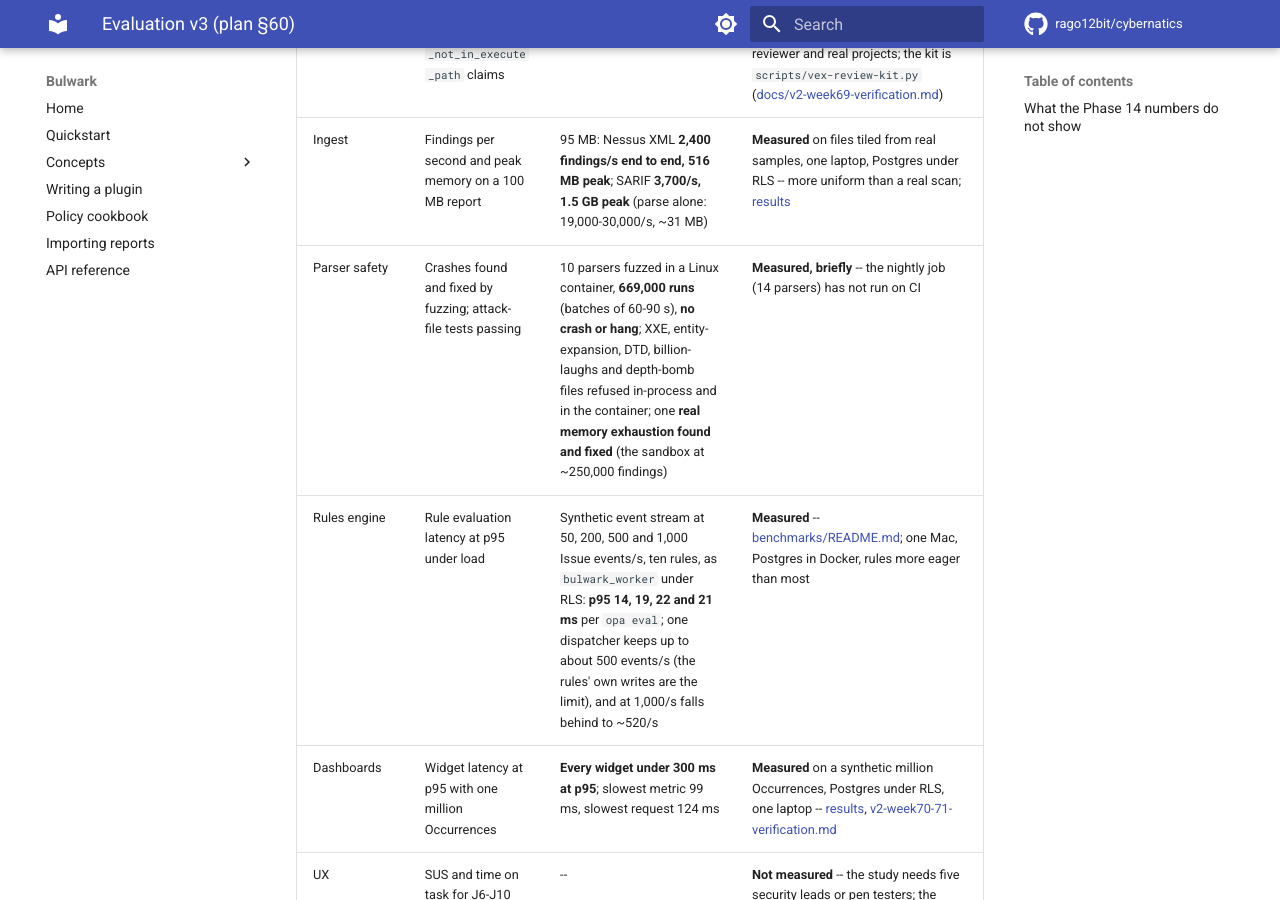
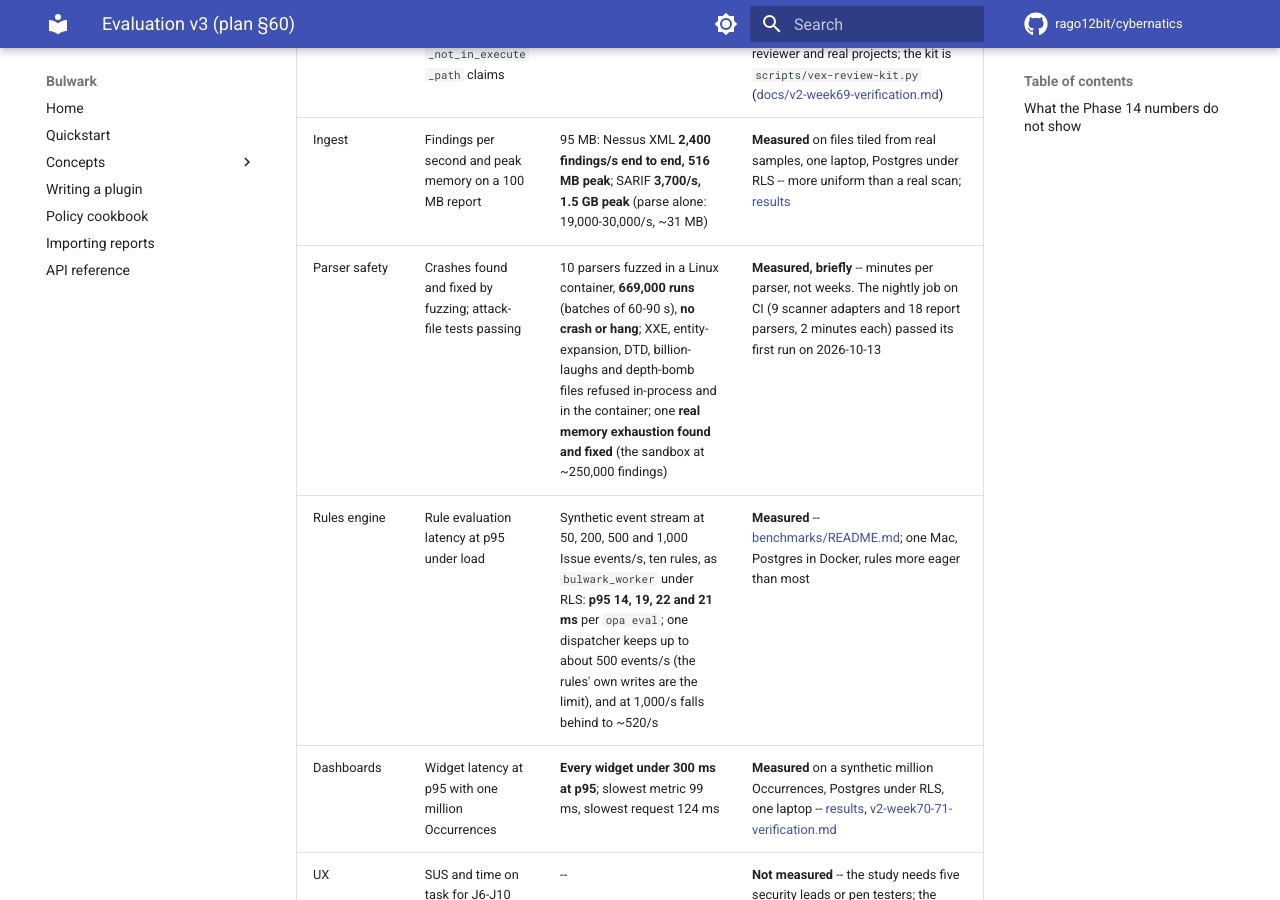
Before and after one commit to rago12bit/cybernatics, an MkDocs documentation site: the page built from docs/evaluation-v3.md, in a window 1280 px wide and 900 px high, scrolled down 1006 px. Built offline with MkDocs 1.6.1 and Material for MkDocs 9.7.7, drawn with Linux system fonts in a browser that asks for light colours; comment, search, counter and statistics services are not loaded.

Commit message:
docs: the nightly fuzzing job has run on CI
Its first scheduled run on GitHub (2026-10-13, at e270654) passed: all
27 matrix entries -- 9 scanner adapters and 18 report parsers -- fuzzed
for their full 2-minute budget with no crash, hang or memory blow-up.
The benchmark's parser-safety row and the workflow's header said it
had never run there.

Co-Authored-By: Claude Opus 5.5 <noreply@anthropic.com>

```diff
--- a/docs/evaluation-v3.md
+++ b/docs/evaluation-v3.md
@@ -12,7 +12,7 @@ nothing measured says "not measured" and why. Phase 14 (Weeks 57-59) is the firs
 | Advisory matching | Agreement with osv-scanner | **21,619 of 21,721** package versions agree on the same OSV data and SBOMs; in all 102 differences Bulwark reports more, each explained | **Measured** -- [evaluation-advisory-matching.md](evaluation-advisory-matching.md); boundary versions, not real SBOMs |
 | VEX proposals | Confirmed `vulnerable_code_not_in_execute_path` claims | -- | **Not measured** -- built (Week 69); the blind review of 100 proposals needs a reviewer and real projects; the kit is `scripts/vex-review-kit.py` ([docs/v2-week69-verification.md](v2-week69-verification.md)) |
 | Ingest | Findings per second and peak memory on a 100 MB report | 95 MB: Nessus XML **2,400 findings/s end to end, 516 MB peak**; SARIF **3,700/s, 1.5 GB peak** (parse alone: 19,000-30,000/s, ~31 MB) | **Measured** on files tiled from real samples, one laptop, Postgres under RLS -- more uniform than a real scan; [results](https://github.com/rago12bit/cybernatics/blob/main/benchmarks/results/ingest-2026-10-04.json) |
-| Parser safety | Crashes found and fixed by fuzzing; attack-file tests passing | 10 parsers fuzzed in a Linux container, **669,000 runs** (batches of 60-90 s), **no crash or hang**; XXE, entity-expansion, DTD, billion-laughs and depth-bomb files refused in-process and in the container; one **real memory exhaustion found and fixed** (the sandbox at ~250,000 findings) | **Measured, briefly** -- the nightly job (14 parsers) has not run on CI |
+| Parser safety | Crashes found and fixed by fuzzing; attack-file tests passing | 10 parsers fuzzed in a Linux container, **669,000 runs** (batches of 60-90 s), **no crash or hang**; XXE, entity-expansion, DTD, billion-laughs and depth-bomb files refused in-process and in the container; one **real memory exhaustion found and fixed** (the sandbox at ~250,000 findings) | **Measured, briefly** -- minutes per parser, not weeks. The nightly job on CI (9 scanner adapters and 18 report parsers, 2 minutes each) passed its first run on 2026-10-13 |
 | Rules engine | Rule evaluation latency at p95 under load | Synthetic event stream at 50, 200, 500 and 1,000 Issue events/s, ten rules, as `bulwark_worker` under RLS: **p95 14, 19, 22 and 21 ms** per `opa eval`; one dispatcher keeps up to about 500 events/s (the rules' own writes are the limit), and at 1,000/s falls behind to ~520/s | **Measured** -- [benchmarks/README.md](https://github.com/rago12bit/cybernatics/blob/main/benchmarks/README.md#the-rules-engine-under-a-synthetic-event-stream-plan-45-60); one Mac, Postgres in Docker, rules more eager than most |
 | Dashboards | Widget latency at p95 with one million Occurrences | **Every widget under 300 ms at p95**; slowest metric 99 ms, slowest request 124 ms | **Measured** on a synthetic million Occurrences, Postgres under RLS, one laptop -- [results](https://github.com/rago12bit/cybernatics/blob/main/benchmarks/metrics/one-million-occurrences.json), [v2-week70-71-verification.md](v2-week70-71-verification.md) |
 | UX | SUS and time on task for J6-J10 | -- | **Not measured** -- the study needs five security leads or pen testers; the protocol, seed and scorer are ready ([ux-study-v3-protocol.md](ux-study-v3-protocol.md)). J6-J10 run as Playwright tests, which say the flows complete, not how long a person takes |
```
Also changed, not shown: 1 other file.
